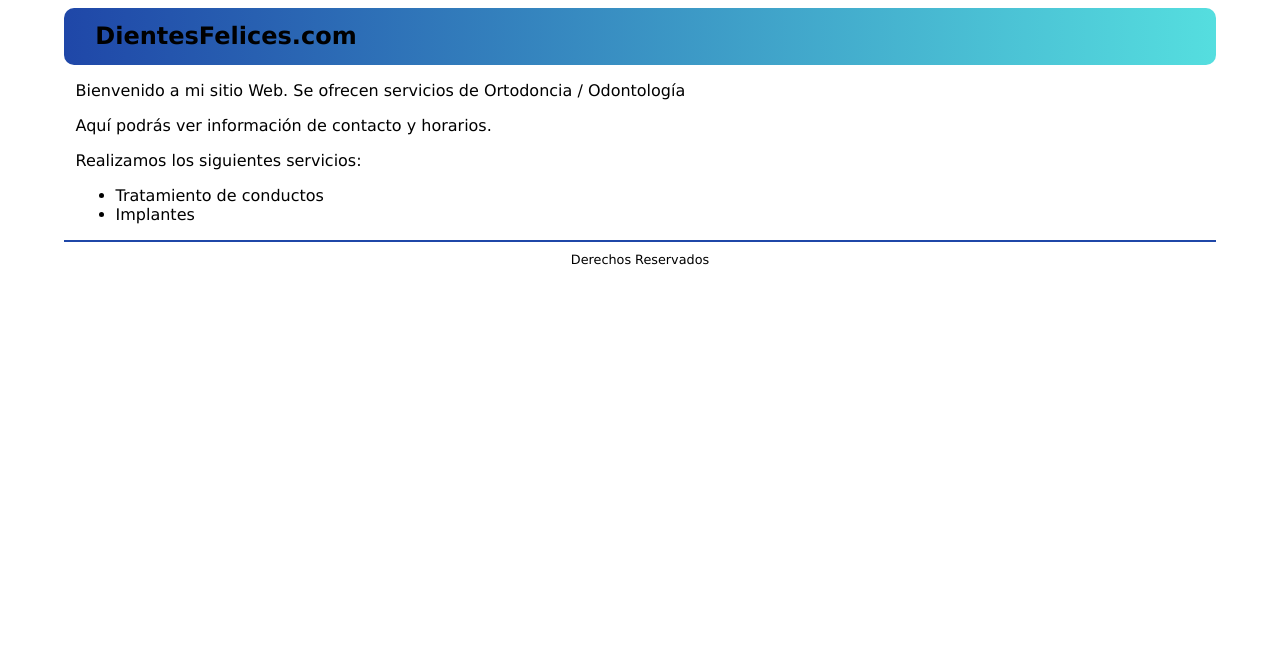
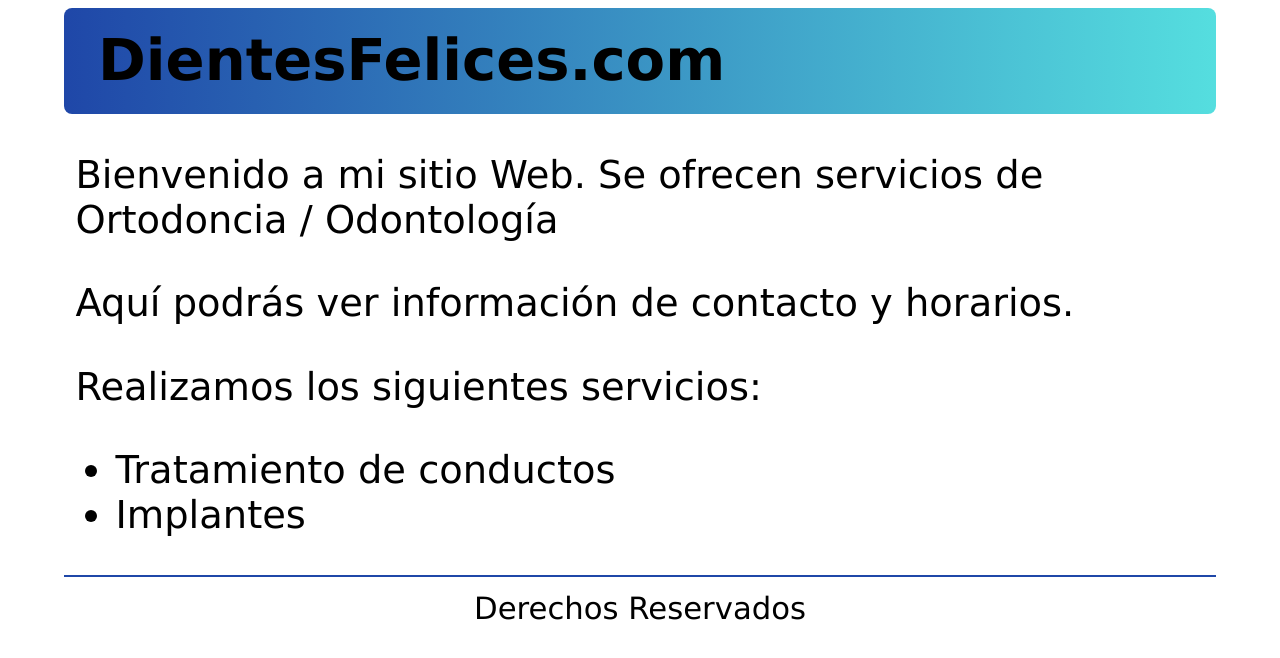
Before and after one commit to mjaurena/DientesFelices, a plain HTML site: page index.html in a window 1280 px wide. Drawn offline with Linux system fonts and the light colour scheme.

Commit message:
Con viewport y medidas relativas

```diff
--- a/css/estilos.css
+++ b/css/estilos.css
@@ -1,17 +1,18 @@
 body {
 	font-family: Verdana;
+	font-size: 3vw;
 	width: 90%;
 	margin-left: 5%;
 }
 
 header {
-	padding: 3px 10px;
-	margin-bottom: 5px;
+	padding: 1vh 1vw;
+	margin-bottom: 1vh;
 	background: -webkit-linear-gradient(left, #1f47a8, #55dedf); /* For Safari 5.1 to 6.0 */
 	background: -o-linear-gradient(right, #1f47a8, #55dedf); /* For Opera 11.1 to 12.0 */
 	background: -moz-linear-gradient(right, #1f47a8, #55dedf); /* For Firefox 3.6 to 15 */
 	background: linear-gradient(to right, #1f47a8, #55dedf); /* Standard syntax */
-	border-radius: 10px;
+	border-radius: 1vh;
 }
 
 header h1 {
@@ -26,7 +27,7 @@ header h1 {
 footer {
 	font-size: 0.8em;
 	border-top: solid 2px #1f47a8;
-	padding-top: 10px;
-	margin-top: 15px;
+	padding-top: 1vw;
+	margin-top: 1vw;
 	text-align: center;
 }
--- a/index.html
+++ b/index.html
@@ -3,6 +3,7 @@
 	<title>DientesFelices</title>
 	<link rel="stylesheet" href="css/estilos.css">
 	<meta charset="utf-8">
+	<meta name="viewport" content="width=device-width, initial-scale=1.0">
 </head>
 <body>
 <header>
```
